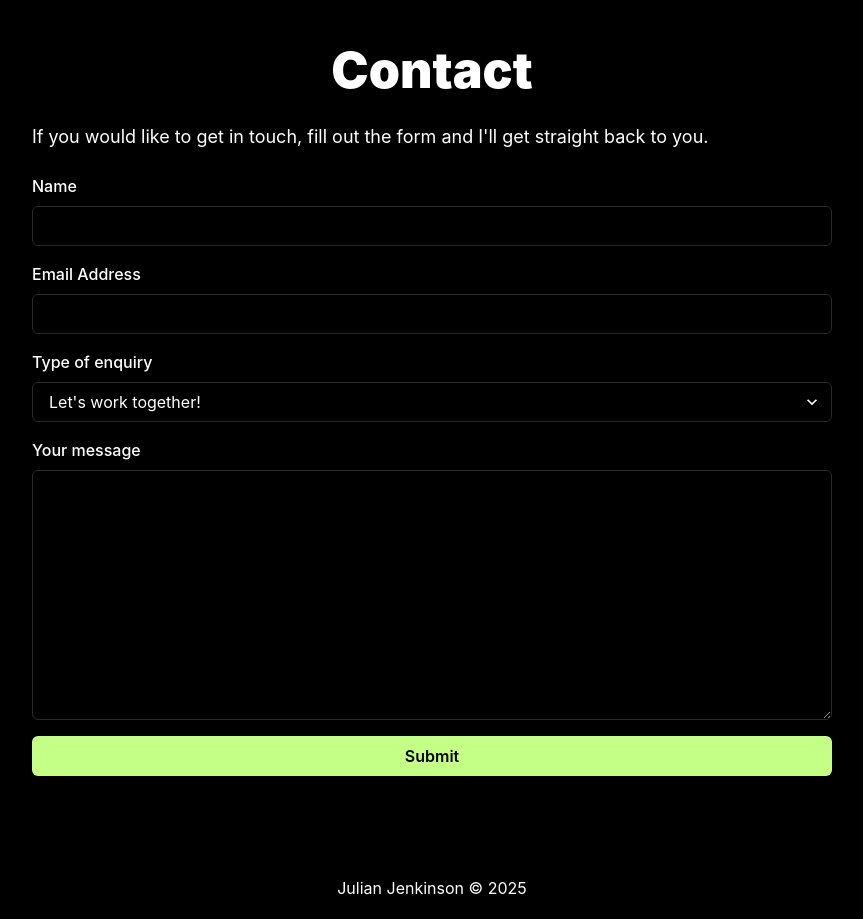
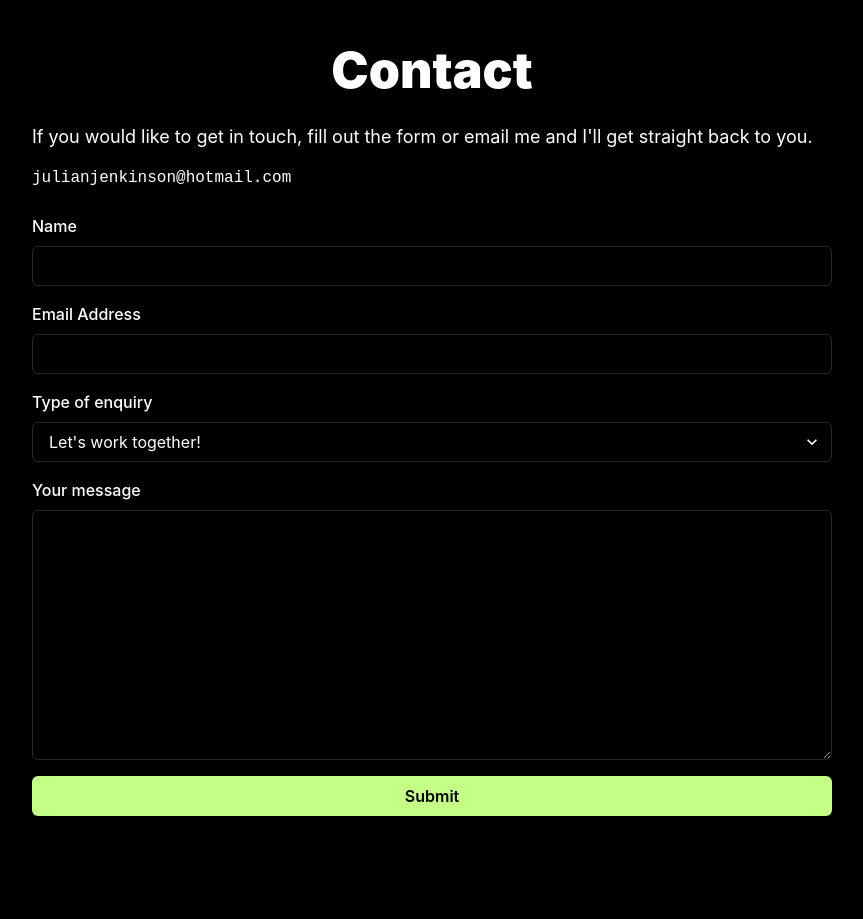
Before and after one commit to Julian-Jenkinson/Julian-Jenkinson.github.io, a React (Create React App) app: page / in a window 1280 px wide. Shown: the part 2700-3619 px from the top of the page, without its empty margins (208-1071 px from the left). Built offline with nearby package versions, Linux system fonts and the light colour scheme.

Commit message:
Added link to email

```diff
--- a/src/components/ContactMeSection.js
+++ b/src/components/ContactMeSection.js
@@ -1,6 +1,6 @@
 import React from "react";
 import { useFormik } from "formik";
-import { Box, Button, FormControl, FormErrorMessage, FormLabel, Heading, Input, Select, Textarea, VStack, Text} from "@chakra-ui/react";
+import { Link, Box, Button, FormControl, FormErrorMessage, FormLabel, Heading, Input, Select, Textarea, VStack, Text} from "@chakra-ui/react";
 import * as Yup from "yup";
 import FullScreenSection from "./FullScreenSection";
 import { useColorModeValue } from "@chakra-ui/react";
@@ -79,8 +79,24 @@ const ContactMeSection = () => {
           Contact
         </Heading>
         <Text fontSize={18} pb={2}>
-          If you would like to get in touch, fill out the form and I'll get straight back to you.
+          If you would like to get in touch, fill out the form or email me and I'll get straight back to you.
         </Text>
+
+        <Link href="mailto:julianjenkinson@hotmail.com" isExternal>
+          <Text
+            fontFamily="monospace"
+            fontSize={16}
+            pb={2}
+            transition="transform 0.9s ease"
+            _hover={{
+              textDecoration: "none",
+              //color: 'rgb(196,255,134)',
+              fontWeight:"600"
+            }}
+            >
+            julianjenkinson@hotmail.com
+          </Text>
+        </Link>
 
         <Box pt={2} rounded="md" w="100%">
           <form onSubmit={formik.handleSubmit}>
--- a/src/components/HeaderMenu.js
+++ b/src/components/HeaderMenu.js
@@ -85,7 +85,6 @@ const HeaderMenu = () => {
         size="full"
       >
         <DrawerOverlay bg="rgba(0, 0, 0, 0.10)" />
-        />
         <DrawerContent
         color={textColor}
           bg="transparent"
```
Also changed, not shown: 1 other file (tests, documents, lock files or other folders).
